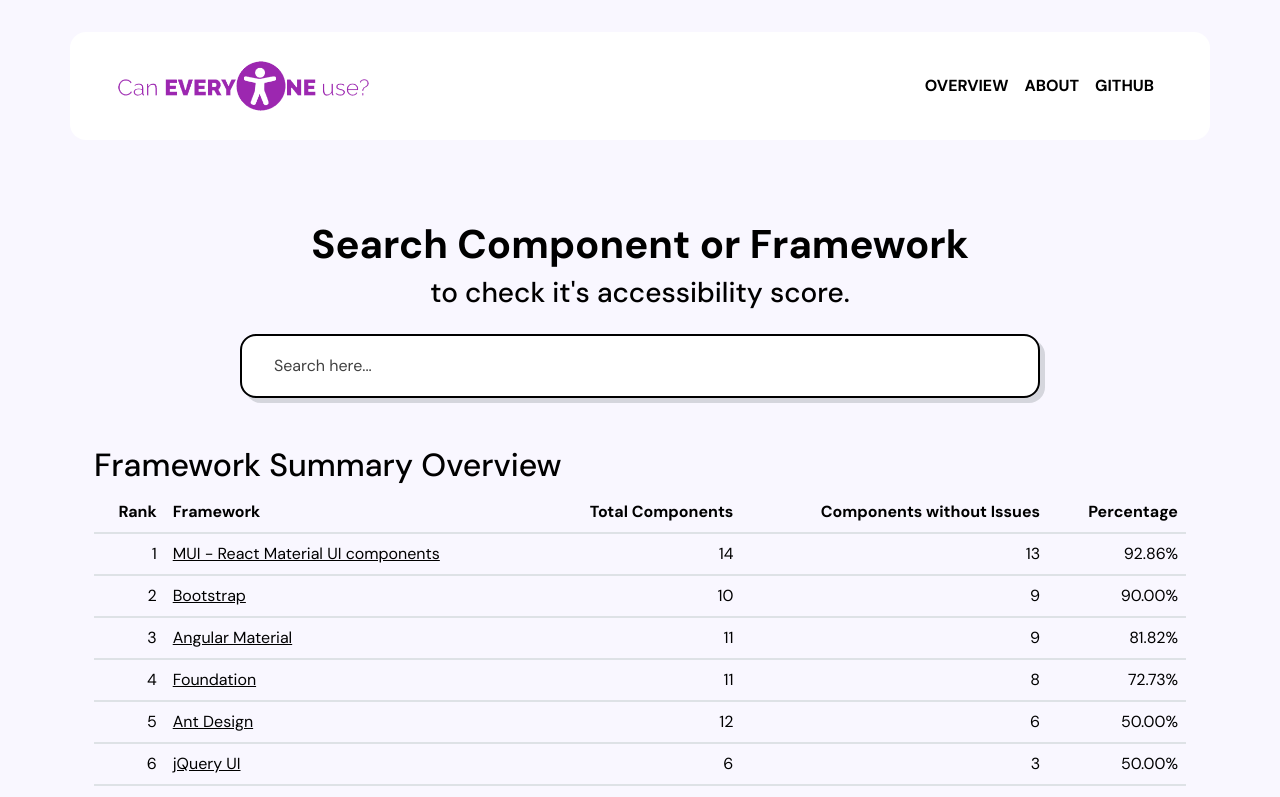
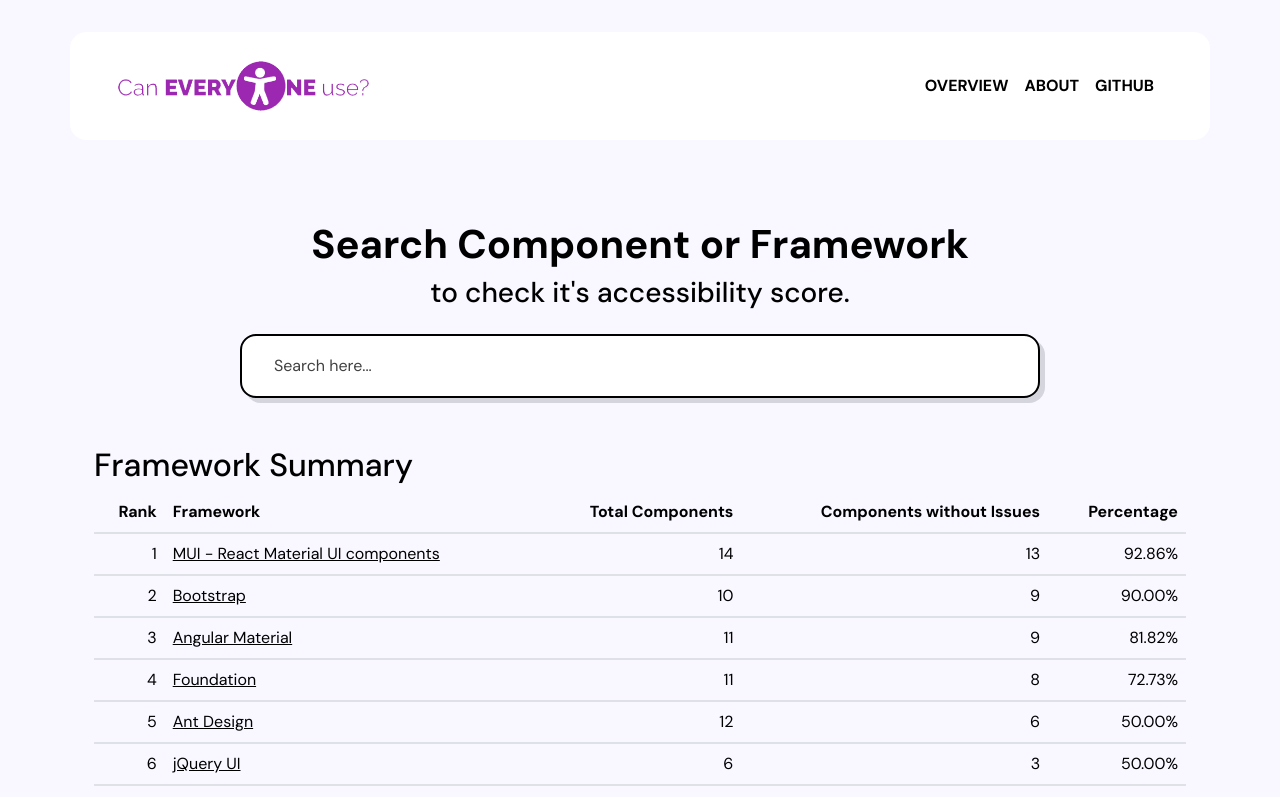
Before and after one commit to caneveryoneusetemp/caneveryoneuse_tool, a React (Create React App) app: page / in a window 1280 px wide. Shown: the top 797 px of the page. Built offline with nearby package versions, Linux system fonts and the light colour scheme.

Commit message:
Updates framework overview summary

```diff
--- a/src/partials/framework-overview-summary.jsx
+++ b/src/partials/framework-overview-summary.jsx
@@ -55,7 +55,7 @@
 
   return (
     <div className="container">
-      <h2>Framework Summary Overview</h2>
+      <h2>Framework Summary</h2>
       <table className="table">
         <thead>
           <tr>
```
